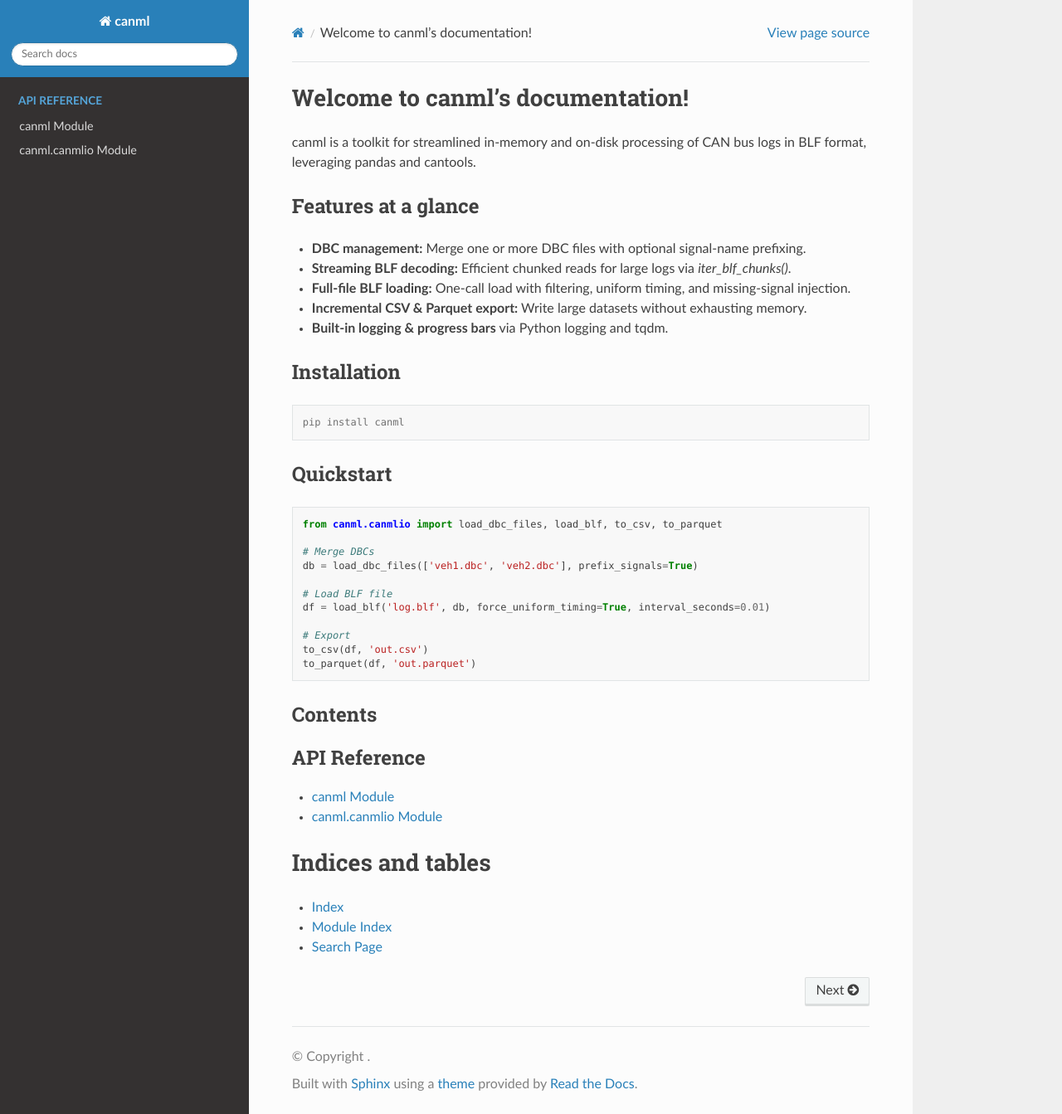
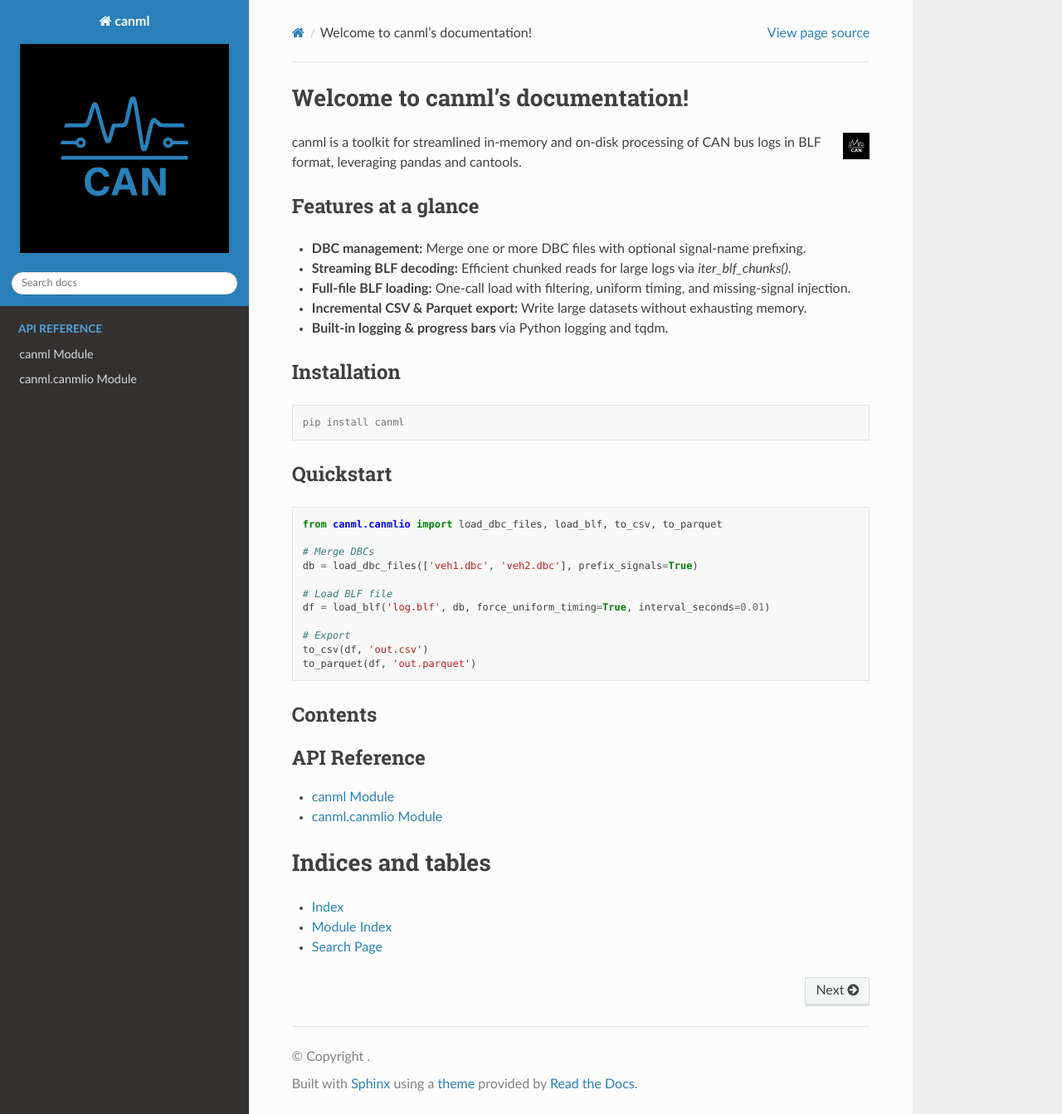
Before and after one commit to cosminmemetea/canml, a Sphinx documentation site: the page built from docs/source/index.rst, in a window 1280 px wide and 1343 px high. Shown: the whole window at 83% size. Built offline with Sphinx 7.4.7 and the Read the Docs theme 3.1.0, drawn with Linux system fonts in a browser that asks for light colours; pages that are not in the unit, such as notebooks, are missing from menus.

Commit message:
update: #12 - Added icon.

```diff
--- a/docs/source/canml.canmlio.rst
+++ b/docs/source/canml.canmlio.rst
@@ -1,5 +1,9 @@
 canml.canmlio Module
 =====================
+.. image:: _static/canml-icon.svg
+   :alt: canml icon
+   :align: right
+   :height: 2em
 
 This module provides the core APIs for decoding BLF files:
 
--- a/docs/source/canml.rst
+++ b/docs/source/canml.rst
@@ -1,5 +1,9 @@
 canml Module
 ============
+.. image:: _static/canml-icon.svg
+   :alt: canml icon
+   :align: right
+   :height: 2em
 
 This is the top‐level package for **canml**.
 
--- a/docs/source/conf.py
+++ b/docs/source/conf.py
@@ -26,3 +26,7 @@ exclude_patterns = []
 # use the Read-the-Docs theme locally
 html_theme = "sphinx_rtd_theme"
 html_static_path = ["_static"]
+
+# conf.py
+html_logo = "_static/canml-icon.svg"
+html_favicon = "_static/canml-icon.svg"  # optional: browser tab icon
--- a/docs/source/index.rst
+++ b/docs/source/index.rst
@@ -5,6 +5,10 @@
 
 Welcome to canml’s documentation!
 =================================
+.. image:: _static/canml-icon.svg
+   :alt: canml icon
+   :align: right
+   :height: 2em
 
 canml is a toolkit for streamlined in-memory and on-disk processing of CAN bus logs in BLF format, leveraging pandas and cantools.
 
```
Also changed, not shown: README.MD (+1 -0 lines), docs/source/_static/canml-icon.svg (added).
